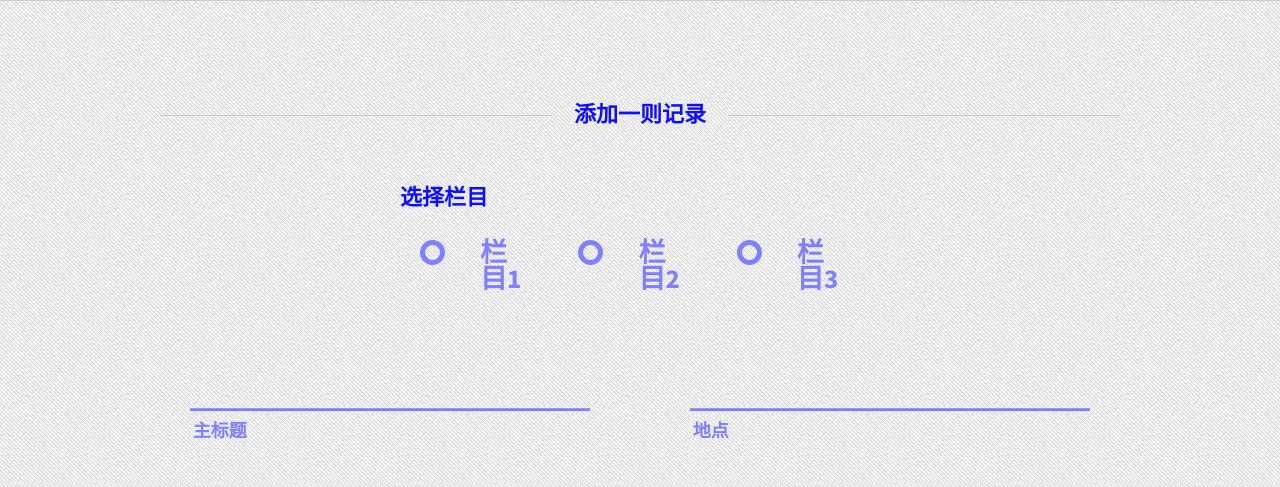
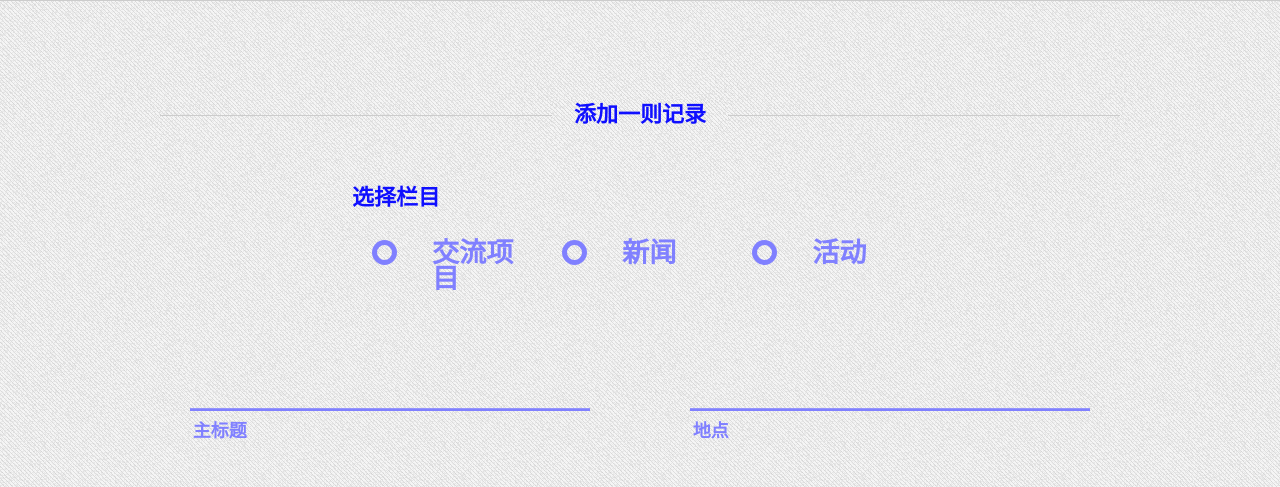
Before and after one commit to CookieFun/SE_Fall2016, a Django app: page /add-record in a window 1280 px wide. Shown: the part 282-769 px from the top of the page. Run offline with Django 3.2, Linux system fonts and the light colour scheme; some libraries are stand-ins or nearby versions; some web fonts are replaced.

Commit message:
add record--step 6

```diff
--- a/blog/static/css/add-record-radio.css
+++ b/blog/static/css/add-record-radio.css
@@ -3,7 +3,7 @@
   position: relative;
   margin: 1em auto 1px;
   height: 0;
-  width: 50%;
+  width: 60%;
   bottom: 0; left:0; right: 0; top:0;
   padding: 0;
 }
--- a/blog/templates/add_record.html
+++ b/blog/templates/add_record.html
@@ -29,21 +29,21 @@
                         <ul>
                             <li>
                             <input type="radio" id="1-option" name="selector">
-                            <label for="1-option">栏目1</label>
+                            <label for="1-option">交流项目</label>
 
                             <div class="check"></div>
                           </li>
 
                           <li>
                             <input type="radio" id="2-option" name="selector">
-                            <label for="2-option">栏目2</label>
+                            <label for="2-option">新闻</label>
 
                             <div class="check"><div class="inside"></div></div>
                           </li>
 
                           <li>
                             <input type="radio" id="3-option" name="selector">
-                            <label for="3-option">栏目3</label>
+                            <label for="3-option">活动</label>
 
                             <div class="check"><div class="inside"></div></div>
                           </li>
```
